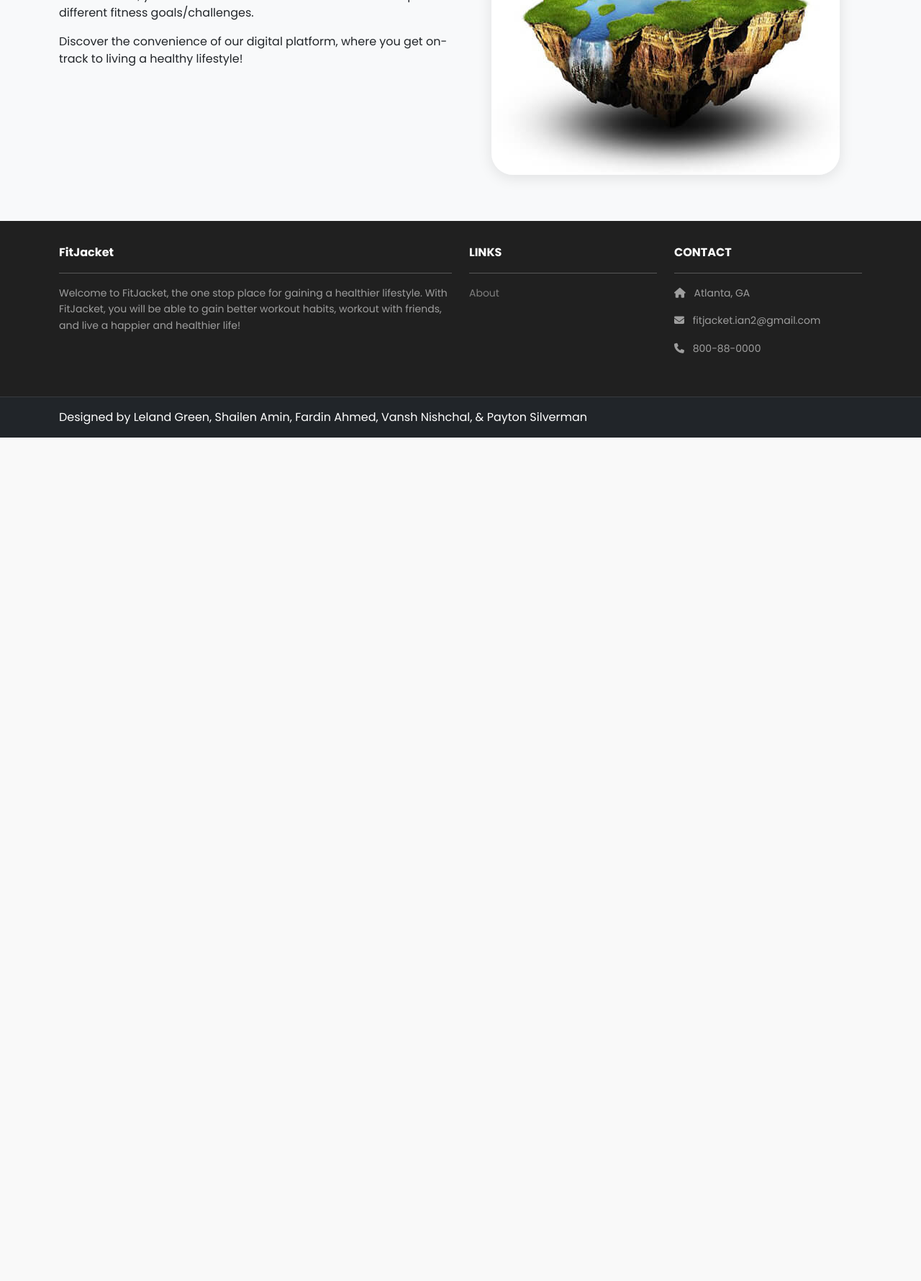
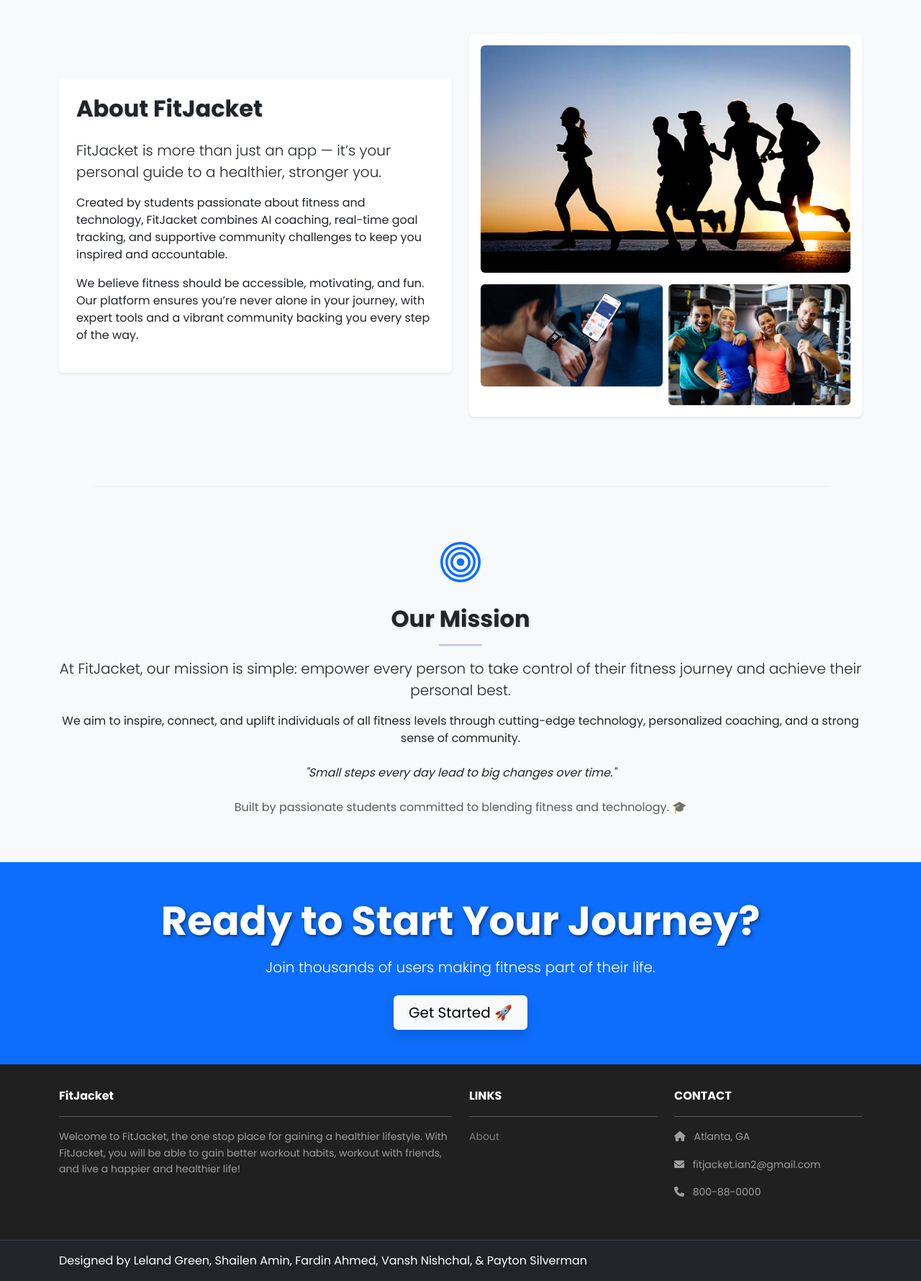
Before and after one commit to shailenamin/FitJacket, a Django app: template home/templates/home/about.html in a window 1280 px wide. Shown: the part 323-2103 px from the top of the page at 72% size. Before the commit the page ends 931 px from the top, so only its background shows below. Run offline with Django 3.2, Linux system fonts and the light colour scheme; the template is opened without the code that fills it: values that come from a table or form of the project are taken from there, others are empty; some libraries are stand-ins or nearby versions.

Commit message:
Revamp About Page: Layout improvements, animations, and better functionality

```diff
--- a/home/templates/home/about.html
+++ b/home/templates/home/about.html
@@ -1,22 +1,102 @@
 {% extends 'base.html' %}
 {% block content %}
 {% load static %}
-<div class="p-3">
+
+<!-- Mini Hero Banner with Gradient Overlay and Slow Zoom -->
+<section class="d-flex align-items-center justify-content-center text-center bg-dark text-white position-relative masthead-hero" style="height: 30vh; background: linear-gradient(rgba(0,0,0,0.6), rgba(0,0,0,0.6)), url('{% static 'img/hero_about.jpg' %}') no-repeat center center/cover;">
   <div class="container">
-    <div class="row mt-3">
-      <div class="col-md-6 mx-auto mb-3">
-        <h2>About</h2>
-        <hr />
-        <p>FitJacket is a fitness app made by students to encourage people to live a healthy lifestyle. Fitjacket is packed with
-            lots of features to get you working out. By signing up for FitJacket, you will receive exclusive access to an AI training/coaching
-            assistant that will be able to work with you along your journey! Furthermore, as a FitJacket user, you will be able to connect with others
-            to compete in different fitness goals/challenges.</p>
-        <p>Discover the convenience of our digital platform, where you get on-track to living a healthy lifestyle!</p>
+    <h1 class="fw-bold display-5 animate__animated animate__fadeInDown" style="text-shadow: 2px 2px 5px rgba(0,0,0,0.5);">Learn More About Our Story</h1>
+  </div>
+</section>
+
+<!-- About Section -->
+<section class="py-5" style="background-color: #f8f9fa;">
+  <div class="container">
+    <div class="row align-items-center">
+      <!-- Image Section -->
+      <div class="col-md-6 mb-4 order-md-2">
+        <div class="bg-white p-3 rounded shadow-sm d-flex justify-content-center">
+          <div class="row g-2">
+            <div class="col-12 mb-2">
+              <img src="{% static 'img/running.jpg' %}" class="img-fluid rounded hover-zoom" alt="Running Together">
+            </div>
+            <div class="col-6">
+              <img src="{% static 'img/tracker.jpg' %}" class="img-fluid rounded hover-zoom" alt="Fitness Tracker">
+            </div>
+            <div class="col-6">
+              <img src="{% static 'img/community.jpg' %}" class="img-fluid rounded hover-zoom" alt="Happy Fitness Group">
+            </div>
+          </div>
+        </div>
       </div>
-      <div class="col-md-6 mx-auto mb-3 text-center">
-        <img src="{% static 'img/about.jpg' %}" class="max-width-100" alt="about" />
+      <!-- Text Section -->
+      <div class="col-md-6 mb-4 order-md-1">
+        <div class="p-4 bg-white rounded shadow-sm animate__animated animate__fadeInUp animate__delay-1s">
+          <h2 class="fw-bold mb-4" style="text-shadow: 1px 1px 3px rgba(0,0,0,0.2);">About FitJacket</h2>
+          <p class="lead animate__animated animate__fadeInUp animate__delay-2s">FitJacket is more than just an app — it’s your personal guide to a healthier, stronger you.</p>
+          <p class="animate__animated animate__fadeInUp animate__delay-3s">Created by students passionate about fitness and technology, FitJacket combines AI coaching, real-time goal tracking, and supportive community challenges to keep you inspired and accountable.</p>
+          <p class="animate__animated animate__fadeInUp animate__delay-4s">We believe fitness should be accessible, motivating, and fun. Our platform ensures you’re never alone in your journey, with expert tools and a vibrant community backing you every step of the way.</p>
+        </div>
       </div>
     </div>
   </div>
+</section>
+
+<!-- Section Divider (Simple Straight Line) -->
+<div class="text-center my-4">
+  <hr style="width: 80%; height: 2px; background: #dee2e6; border: none; margin: auto;">
 </div>
+
+
+<!-- Our Mission Section -->
+<section class="py-5 bg-light">
+  <div class="container text-center">
+    <div class="mb-4 animate__animated animate__fadeInUp animate__delay-1s">
+      <i class="bi bi-bullseye display-4 text-primary"></i>
+    </div>
+    <h2 class="fw-bold mb-2 animate__animated animate__fadeInUp animate__delay-2s" style="text-shadow: 1px 1px 3px rgba(0,0,0,0.2);">Our Mission</h2>
+    <hr class="mx-auto" style="width: 60px; height: 3px; background: #0d6efd;">
+    <p class="lead mb-3 animate__animated animate__fadeInUp animate__delay-3s">At FitJacket, our mission is simple: empower every person to take control of their fitness journey and achieve their personal best.</p>
+    <p class="animate__animated animate__fadeInUp animate__delay-4s">We aim to inspire, connect, and uplift individuals of all fitness levels through cutting-edge technology, personalized coaching, and a strong sense of community.</p>
+    <p class="mt-4 fst-italic animate__animated animate__fadeInUp animate__delay-5s">"Small steps every day lead to big changes over time."</p>
+    <p class="mt-4 text-muted animate__animated animate__fadeInUp animate__delay-6s">Built by passionate students committed to blending fitness and technology. 🎓</p>
+  </div>
+</section>
+
+<!-- Final Call to Action -->
+<section class="py-5 text-center bg-primary text-white">
+  <div class="container">
+    <h2 class="fw-bold mb-3 display-4 animate__animated animate__fadeInUp animate__delay-1s" style="text-shadow: 2px 2px 5px rgba(0,0,0,0.5);">Ready to Start Your Journey?</h2>
+    <p class="lead mb-4 animate__animated animate__fadeInUp animate__delay-2s">Join thousands of users making fitness part of their life.</p>
+    <a href="{% url 'Dashboard' %}" class="btn btn-light btn-lg shadow animate__animated animate__fadeInUp animate__delay-3s cta-glow">Get Started 🚀</a>
+  </div>
+</section>
+
+<!-- Animate.css -->
+<link rel="stylesheet" href="https://cdnjs.cloudflare.com/ajax/libs/animate.css/4.1.1/animate.min.css"/>
+<!-- Bootstrap Icons -->
+<link rel="stylesheet" href="https://cdn.jsdelivr.net/npm/bootstrap-icons@1.10.3/font/bootstrap-icons.css"/>
+
+<!-- Extra Hover-Zoom and Slow Zoom Animation CSS -->
+<style>
+  .hover-zoom {
+    transition: transform 0.3s;
+  }
+  .hover-zoom:hover {
+    transform: scale(1.08);
+  }
+  .masthead-hero {
+    background-size: 105%;
+    animation: slowZoom 20s infinite alternate ease-in-out;
+  }
+  @keyframes slowZoom {
+    from { background-size: 105%; }
+    to { background-size: 110%; }
+  }
+  .cta-glow:hover {
+    box-shadow: 0 0 20px rgba(255, 255, 255, 0.7), 0 0 30px rgba(255, 255, 255, 0.5);
+    transition: 0.3s;
+  }
+</style>
+
 {% endblock content %}
```
Also changed, not shown: FitJacket/static/img/community.jpg (added), FitJacket/static/img/running.jpg (added), FitJacket/static/img/tracker.jpg (added), 10 other files.
